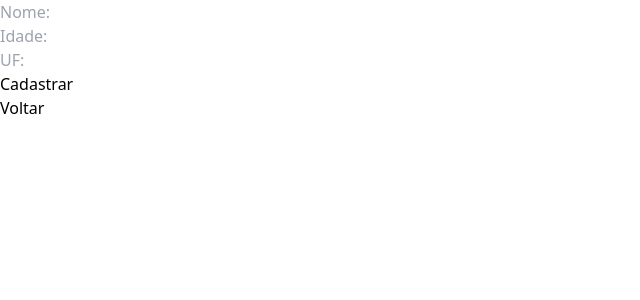
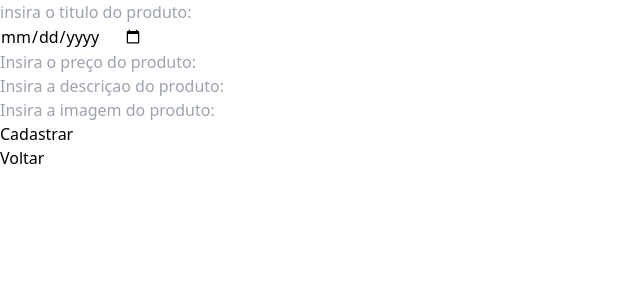
Before and after one commit to FilipePereiraLima/Projeto-interdisciplinar, a Next.js app in the folder Pessoa_Front-End/: page /cadastro in a window 1280 px wide. Shown: the top 300 px of the page, without its empty margins (0-640 px from the left). Built offline with nearby package versions, Linux system fonts and the light colour scheme.

Commit message:
Atualizando cadastrar

```diff
--- a/Pessoa_Front-End/src/app/cadastro/page.js
+++ b/Pessoa_Front-End/src/app/cadastro/page.js
@@ -5,17 +5,24 @@ import { useRouter } from 'next/navigation'
 
 export default function Cadastro() {
     const route = useRouter();
-    const [nome, setNome] = useState();
-    const [idade, setIdade] = useState();
-    const [uf, setUF] = useState();
+
+    const [Titulo, setTitulo] = useState();
+    const [Datadecadastro, setDatadecadastro] = useState();
+
+    const [Preco, setPreco] = useState();
+    const [Descricao, setDescricao] = useState();
+
+    const [Imagem, setImagem] = useState();
 
     const cadastrar = (e) => {
         e.preventDefault()
 
         const produto = {
-            nome: nome,
-            idade: idade,
-            uf: uf
+            Titulo: Titulo,
+            Datadecadastro: Datadecadastro,
+            Preco: Preco,
+            Descricao: Descricao,
+            Imagem: Imagem
         }
         const produtoJson = JSON.stringify(produto);
         fetch("http://localhost:3003/produto", {
@@ -30,21 +37,33 @@ export default function Cadastro() {
             <form  onSubmit={cadastrar}>
                 <input
                     type="text"
-                    placeholder='Nome:'
-                    nome="nome"
-                    onChange={e => setNome(e.target.value)}
+                    placeholder='insira o titulo do produto:'
+                    Titulo="Titulo"
+                    onChange={e => setTitulo(e.target.value)}
+                /><br/>
+                <input
+                    type="date"
+                    placeholder='insira a data de cadastro do produto:'
+                    Titulo="Datadecadastro"
+                    onChange={e => setDatadecadastro(e.target.value)}
+                /><br/>
+                <input
+                    type="integer"
+                    placeholder='Insira o preço do produto:'
+                    Titulo="Preco"
+                    onChange={e => setPreco(e.target.value)}
                 /><br/>
                 <input
                     type="text"
-                    placeholder='Idade:'
-                    nome="idade"
-                    onChange={e => setIdade(e.target.value)}
+                    placeholder='Insira a descriçao do produto:'
+                    Titulo="Descricao"
+                    onChange={e => setDescricao(e.target.value)}
                 /><br/>
                 <input
                     type="text"
-                    placeholder='UF:'
-                    nome="uf"
-                    onChange={e => setUF(e.target.value)}
+                    placeholder='Insira a imagem do produto:'
+                    Titulo="Imagem"
+                    onChange={e => setImagem(e.target.value)}
                 /><br/>
                 <button type='submit'>Cadastrar</button>
                 <div>
```
